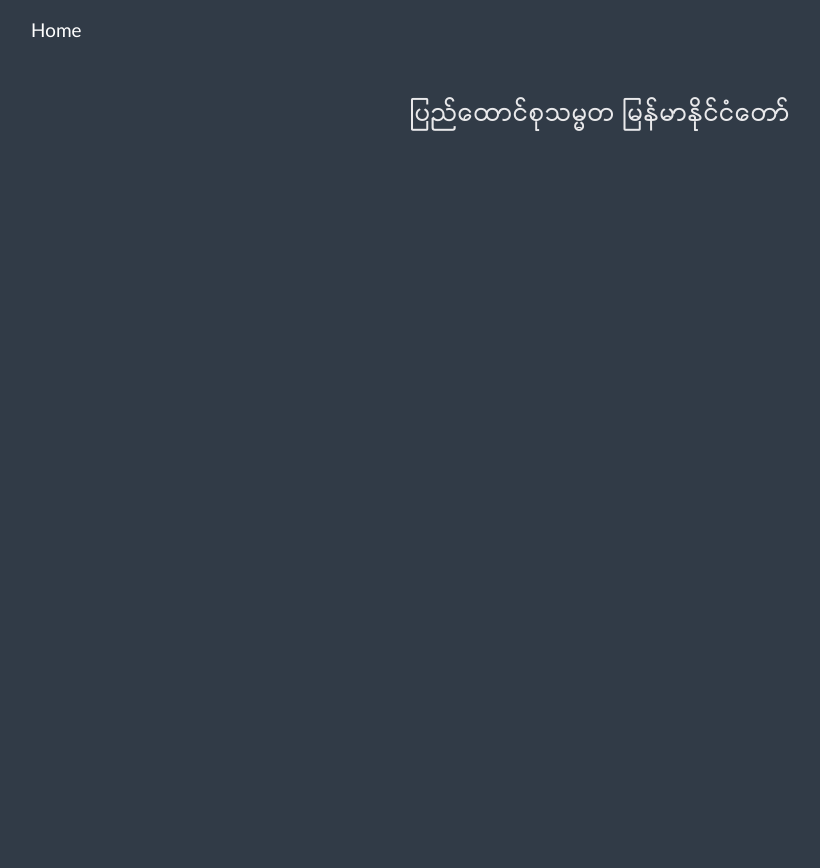
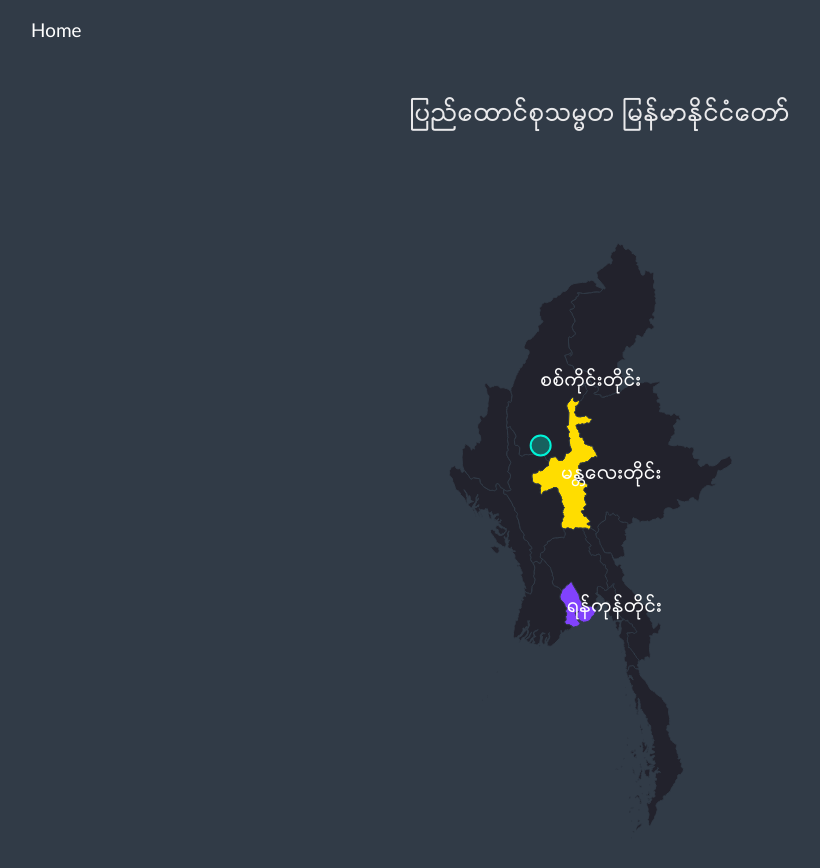
Before and after one commit to nayzawoo/maps, a website: page svg/index.html in a window 1280 px wide. Shown: the whole page, without its empty margins (39-859 px from the left). Drawn offline with Linux system fonts and the light colour scheme; files that its build step writes are made by us from their sources; files whose address does not match are found by name.

Commit message:
Update index.html

```diff
--- a/svg/index.html
+++ b/svg/index.html
@@ -6,9 +6,9 @@
 		<title>SVG map 🗺</title>
 		<script src="../bower_components/d3/d3.min.js"></script>
 		<script src="../bower_components/topojson/topojson.min.js"></script>
-		<script src="svg/js/datamaps.mmr.js"></script>
+		<script src="js/datamaps.mmr.js"></script>
 		<link rel="stylesheet" href="../common/css/bootstrap.min.css">
-		<link rel="stylesheet" href="./svg/css/style.css">
+		<link rel="stylesheet" href="./css/style.css">
 	</head>
 	<body>
 		<nav class="navbar navbar-default navbar-fixed-top">
@@ -22,6 +22,6 @@
 			<h1 id="main-title">ပြည်ထောင်စုသမ္မတ မြန်မာနိုင်ငံတော်</h1>
 			<div id="map"></div>
 		</div>
-		<script src="./svg/js/script.js"></script>
+		<script src="./js/script.js"></script>
 	</body>
 </html>
```
